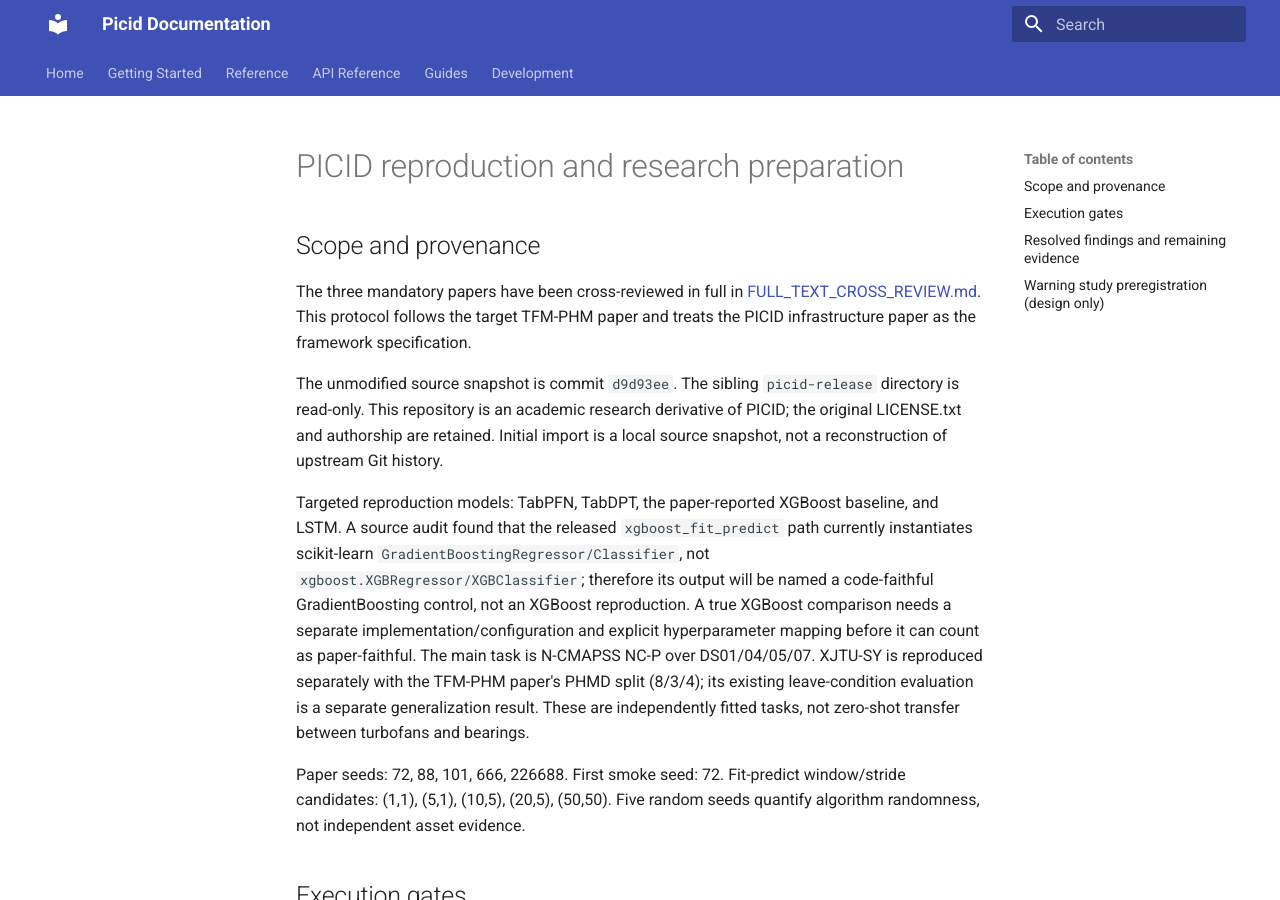
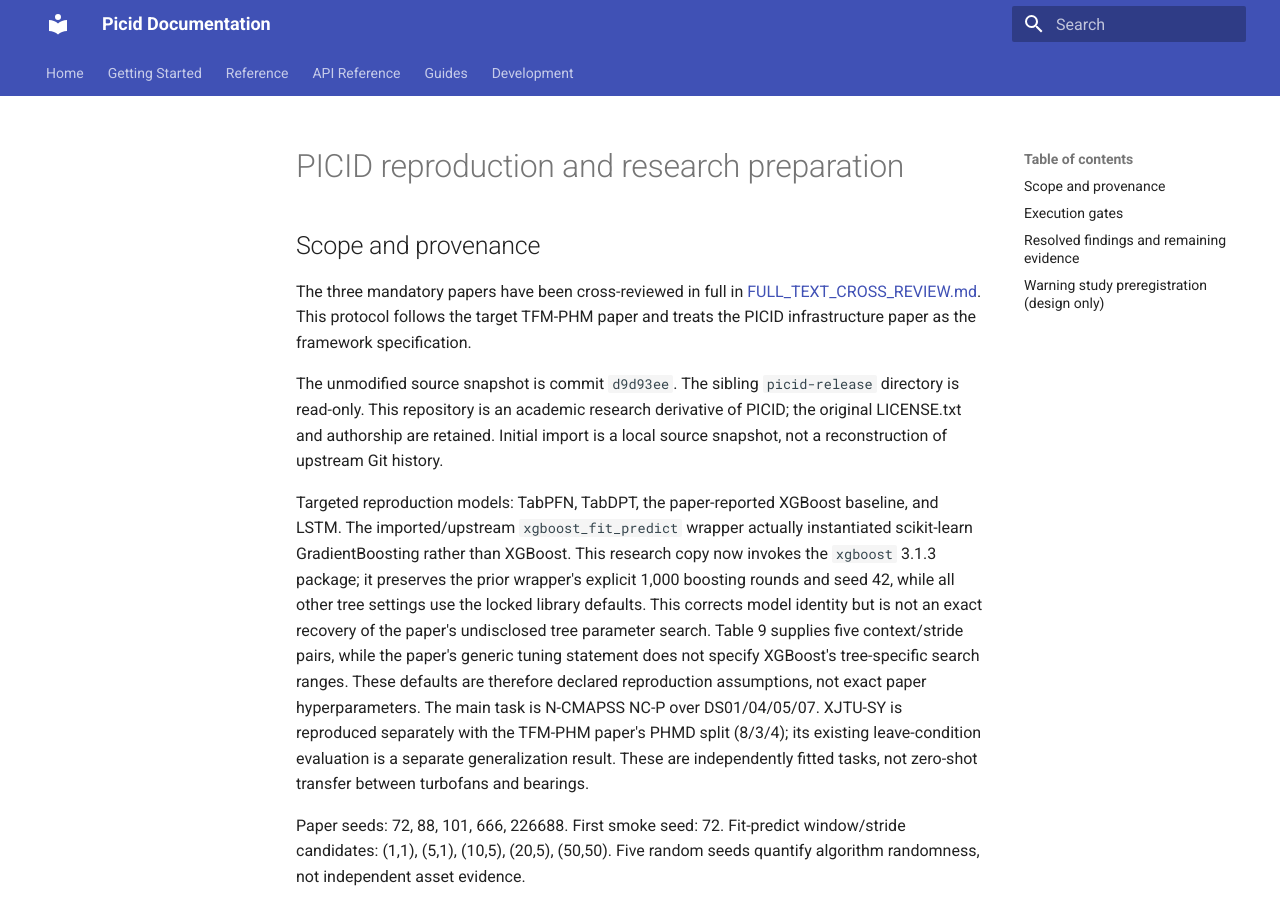
Before and after one commit to xiongjiatao/PICID-NEW, an MkDocs documentation site: the page built from docs/research/PICID_REPRODUCTION.md, in a window 1280 px wide and 900 px high. Built offline with MkDocs 1.6.1 and Material for MkDocs 9.7.7, drawn with Linux system fonts in a browser that asks for light colours.

Commit message:
fix(models): use XGBoost for fit-predict baseline

```diff
--- a/docs/research/PICID_REPRODUCTION.md
+++ b/docs/research/PICID_REPRODUCTION.md
@@ -13,12 +13,15 @@ PICID; the original LICENSE.txt and authorship are retained. Initial import is
 a local source snapshot, not a reconstruction of upstream Git history.
 
 Targeted reproduction models: TabPFN, TabDPT, the paper-reported XGBoost baseline,
-and LSTM. A source audit found that the released `xgboost_fit_predict` path
-currently instantiates scikit-learn `GradientBoostingRegressor/Classifier`, not
-`xgboost.XGBRegressor/XGBClassifier`; therefore its output will be named a
-code-faithful GradientBoosting control, not an XGBoost reproduction. A true
-XGBoost comparison needs a separate implementation/configuration and explicit
-hyperparameter mapping before it can count as paper-faithful. The main task is
+and LSTM. The imported/upstream `xgboost_fit_predict` wrapper actually
+instantiated scikit-learn GradientBoosting rather than XGBoost. This research
+copy now invokes the `xgboost` 3.1.3 package; it preserves the prior wrapper's
+explicit 1,000 boosting rounds and seed 42, while all other tree settings use
+the locked library defaults. This corrects model identity but is not an exact
+recovery of the paper's undisclosed tree parameter search. Table 9 supplies
+five context/stride pairs, while the paper's generic tuning statement does not
+specify XGBoost's tree-specific search ranges. These defaults are therefore
+declared reproduction assumptions, not exact paper hyperparameters. The main task is
 N-CMAPSS NC-P over DS01/04/05/07. XJTU-SY is reproduced separately with the
 TFM-PHM paper's PHMD split (8/3/4); its existing leave-condition evaluation is a
 separate generalization result. These are independently fitted tasks, not
--- a/pyproject.toml
+++ b/pyproject.toml
@@ -27,6 +27,7 @@ dependencies = [
     "hydra-colorlog>=1.2.0",
     "einops>=0.7.0",
     "scikit-learn>=1.3.2",
+    "xgboost==3.1.3",
     "pandas>=2.1.1",
     "omegaconf>=2.3.0",
     "torchsummary>=1.5.1",
```
Also changed, not shown: docs/research/BOOTSTRAP_STATUS.md (+17 -0 lines), docs/research/FULL_TEXT_CROSS_REVIEW.md (+1 -1 lines), docs/research/REQUIRED_REFERENCES.md (+1 -1 lines), 4 other files.
